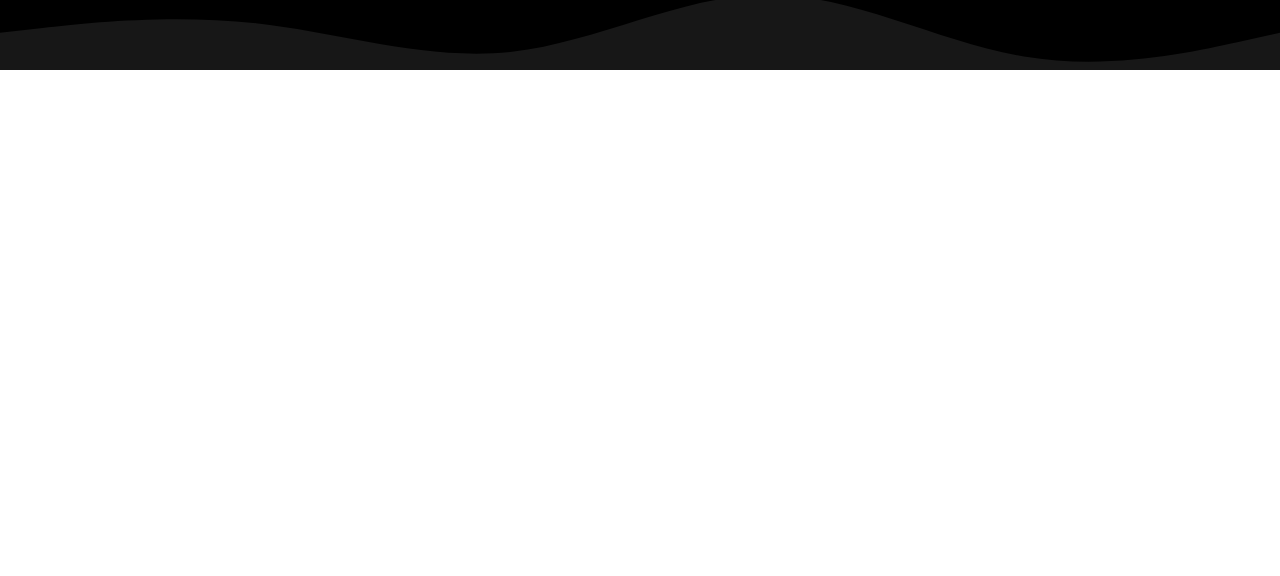
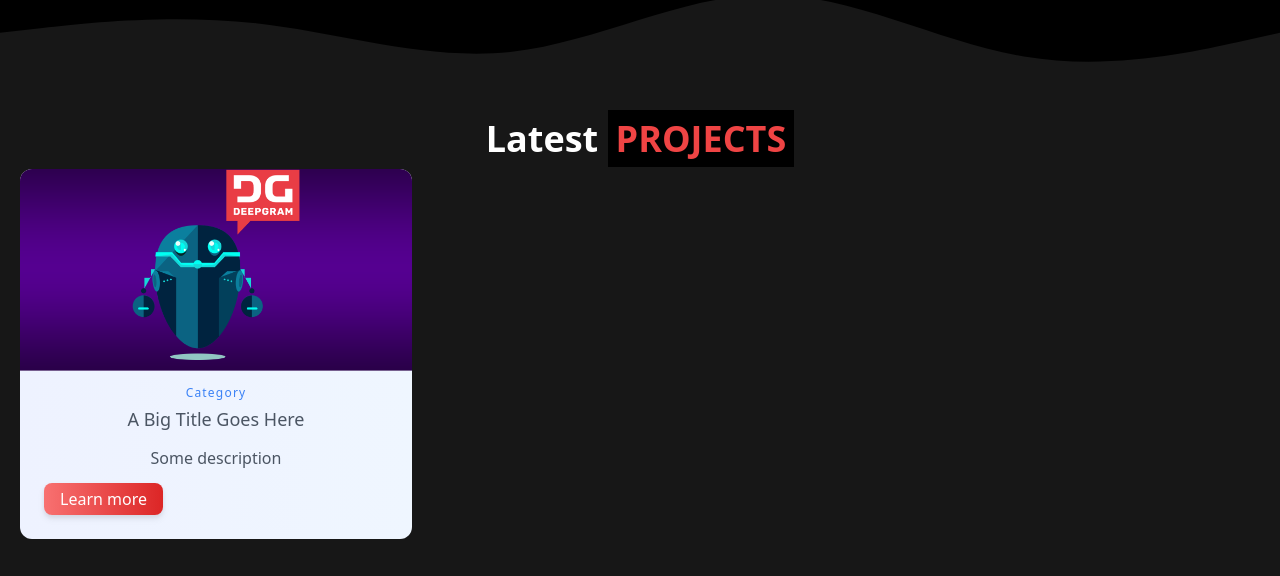
Before and after one commit to MooseSaeed/energy-media, a Vue app: page / in a window 1280 px wide. Shown: the part 881-1457 px from the top of the page. Before the commit the page ends 951 px from the top, so only its background shows below. Built offline with nearby package versions, Linux system fonts and the light colour scheme.

Commit message:
projects

```diff
--- a/src/components/Hero.vue
+++ b/src/components/Hero.vue
@@ -28,7 +28,7 @@
         </h1>
 
         <p
-          class="mt-5 text-sm xs:text-xl text-center max-w-lg text-white animate__animated animate__bounceInUp animate__slow"
+          class="mt-5 text-sm xs:text-lg text-center max-w-lg text-white animate__animated animate__bounceInUp animate__slow"
         >
           This is the right place for you if you want to take your brand to the
           next level of success and popularity.
--- a/src/components/Navbar.vue
+++ b/src/components/Navbar.vue
@@ -55,7 +55,7 @@
         >
           <li>
             <a
-              class="block py-2 pr-4 pl-3 text-white font-semibold border-b border-gray-100 hover:bg-red-500 md:hover:bg-transparent md:border-0 md:hover:text-red-500 md:p-0 dark:text-gray-400"
+              class="block py-2 pr-4 pl-3 text-white font-semibold border-b border-gray-100 hover:bg-red-500 md:hover:bg-transparent md:border-0 md:hover:text-red-500 md:p-0"
               href="/"
             >
               Home
@@ -63,7 +63,7 @@
           </li>
           <li>
             <a
-              class="block py-2 pr-4 pl-3 text-white font-semibold border-b border-gray-100 hover:bg-red-500 md:hover:bg-transparent md:border-0 md:hover:text-red-500 md:p-0 dark:text-gray-400"
+              class="block py-2 pr-4 pl-3 text-white font-semibold border-b border-gray-100 hover:bg-red-500 md:hover:bg-transparent md:border-0 md:hover:text-red-500 md:p-0"
               href="/tools"
             >
               Tools
@@ -71,7 +71,7 @@
           </li>
           <li>
             <a
-              class="block py-2 pr-4 pl-3 text-white font-semibold border-b border-gray-100 hover:bg-red-500 md:hover:bg-transparent md:border-0 md:hover:text-red-500 md:p-0 dark:text-gray-400"
+              class="block py-2 pr-4 pl-3 text-white font-semibold border-b border-gray-100 hover:bg-red-500 md:hover:bg-transparent md:border-0 md:hover:text-red-500 md:p-0"
               href="/components"
             >
               Components
@@ -79,7 +79,7 @@
           </li>
           <li>
             <a
-              class="block py-2 pr-4 pl-3 text-white font-semibold border-b border-gray-100 hover:bg-red-500 md:hover:bg-transparent md:border-0 md:hover:text-red-500 md:p-0 dark:text-gray-400"
+              class="block py-2 pr-4 pl-3 text-white font-semibold border-b border-gray-100 hover:bg-red-500 md:hover:bg-transparent md:border-0 md:hover:text-red-500 md:p-0"
               href="/academy"
             >
               Academy
@@ -87,7 +87,7 @@
           </li>
           <li>
             <a
-              class="block py-2 pr-4 pl-3 text-white font-semibold border-b border-gray-100 hover:bg-red-500 md:hover:bg-transparent md:border-0 md:hover:text-red-500 md:p-0 dark:text-gray-400"
+              class="block py-2 pr-4 pl-3 text-white font-semibold border-b border-gray-100 hover:bg-red-500 md:hover:bg-transparent md:border-0 md:hover:text-red-500 md:p-0"
               href="/community"
             >
               Community
--- /dev/null
+++ b/src/components/Projects.vue
@@ -0,0 +1,52 @@
+<template>
+  <section class="text-center py-10">
+    <h2 class="text-white text-4xl font-bold leading-relaxed">
+      Latest <span class="bg-black px-2 py-1 text-red-500">PROJECTS</span>
+    </h2>
+    <div class="text-gray-600 body-font">
+      <div class="container px-5 mx-auto">
+        <div class="flex flex-wrap -m-4">
+          <div class="p-4 md:w-1/3">
+            <div
+              class="h-full rounded-xl shadow-cla-blue bg-gradient-to-r from-indigo-50 to-blue-50 overflow-hidden"
+            >
+              <img
+                class="lg:h-48 md:h-36 w-full object-cover object-center scale-110 transition-all duration-400 hover:scale-100"
+                src="../assets/images/robotthumbnail.png"
+                alt="sample"
+              />
+              <div class="p-6">
+                <h2
+                  class="tracking-widest text-xs title-font font-medium text-gray-400 mb-1"
+                >
+                  <a class="text-blue-500">Category</a>
+                </h2>
+
+                <h1
+                  class="title-font text-lg font-medium text-gray-600 mb-3 hover:text-blue-500"
+                >
+                  A Big Title Goes Here
+                </h1>
+
+                <p class="leading-relaxed mb-3">Some description</p>
+                <div class="flex items-center flex-wrap">
+                  <button
+                    class="text-white bg-gradient-to-r from-red-400 to-red-600 hover:scale-105 drop-shadow-md shadow-cla-blue px-4 py-1 rounded-lg"
+                  >
+                    Learn more
+                  </button>
+                </div>
+              </div>
+            </div>
+          </div>
+        </div>
+      </div>
+    </div>
+  </section>
+</template>
+
+<script>
+export default {};
+</script>
+
+<style></style>
--- a/src/views/HomeView.vue
+++ b/src/views/HomeView.vue
@@ -14,17 +14,21 @@
       d="M0,128L48,122.7C96,117,192,107,288,117.3C384,128,480,160,576,149.3C672,139,768,85,864,85.3C960,85,1056,139,1152,154.7C1248,171,1344,149,1392,138.7L1440,128L1440,0L1392,0C1344,0,1248,0,1152,0C1056,0,960,0,864,0C768,0,672,0,576,0C480,0,384,0,288,0C192,0,96,0,48,0L0,0Z"
     ></path>
   </svg>
-  <main></main>
+  <main>
+    <Projects />
+  </main>
 </template>
 
 <script>
 import Hero from "../components/Hero.vue";
 import Vidbg from "../components/Vidbg.vue";
+import Projects from "../components/Projects.vue";
 export default {
   name: "Homepage",
   components: {
     Hero,
     Vidbg,
+    Projects,
   },
 };
 </script>
```
Also changed, not shown: src/assets/images/robotthumbnail.png (added).
